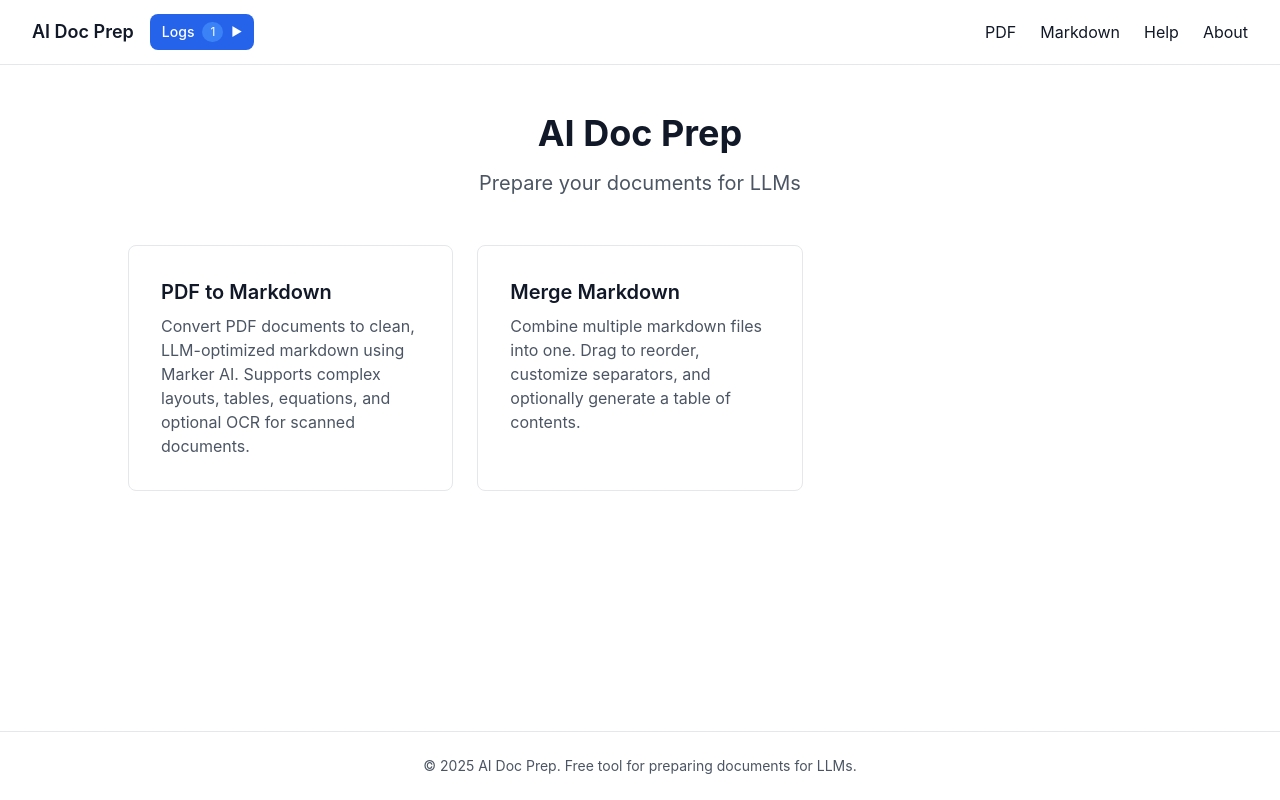
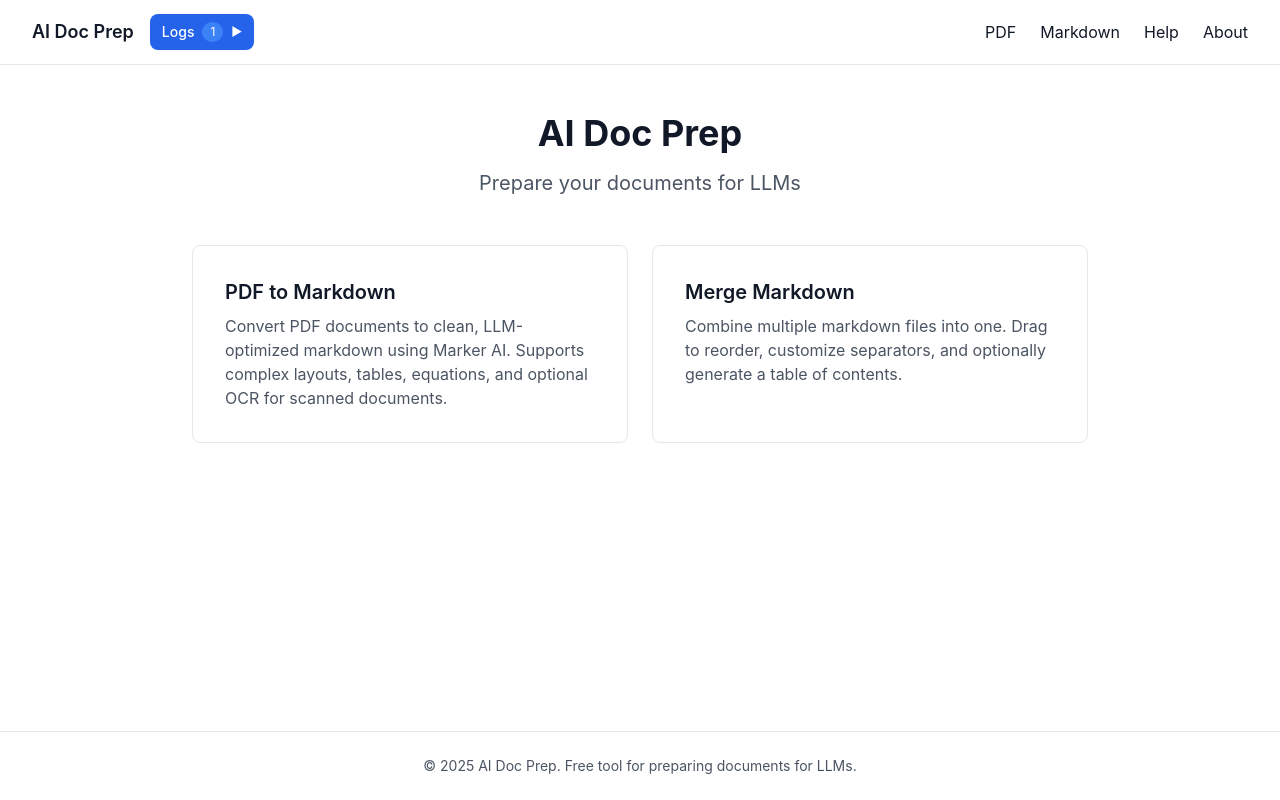
Before and after one commit to guy915/iLoveMD, a Next.js app: page / in a window 1280 px wide. Built offline with nearby package versions, Linux system fonts and the light colour scheme.

Commit message:
Fix home page card centering - now 2 columns instead of 3

```diff
--- a/src/app/page.tsx
+++ b/src/app/page.tsx
@@ -13,7 +13,7 @@
       </div>
 
       {/* Tool Grid */}
-      <div className="grid md:grid-cols-2 lg:grid-cols-3 gap-6 max-w-5xl mx-auto">
+      <div className="grid md:grid-cols-2 gap-6 max-w-4xl mx-auto">
         {TOOL_CARDS.map((tool) => (
           <ToolTile
             key={tool.href}
```
